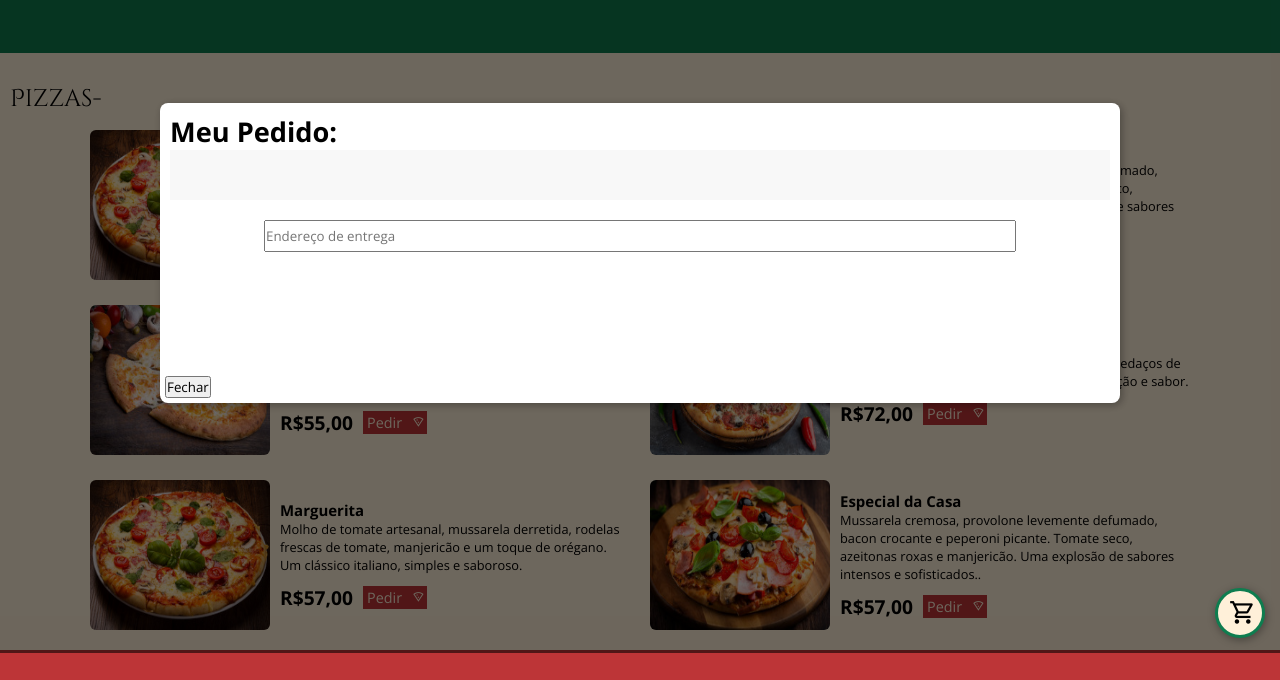
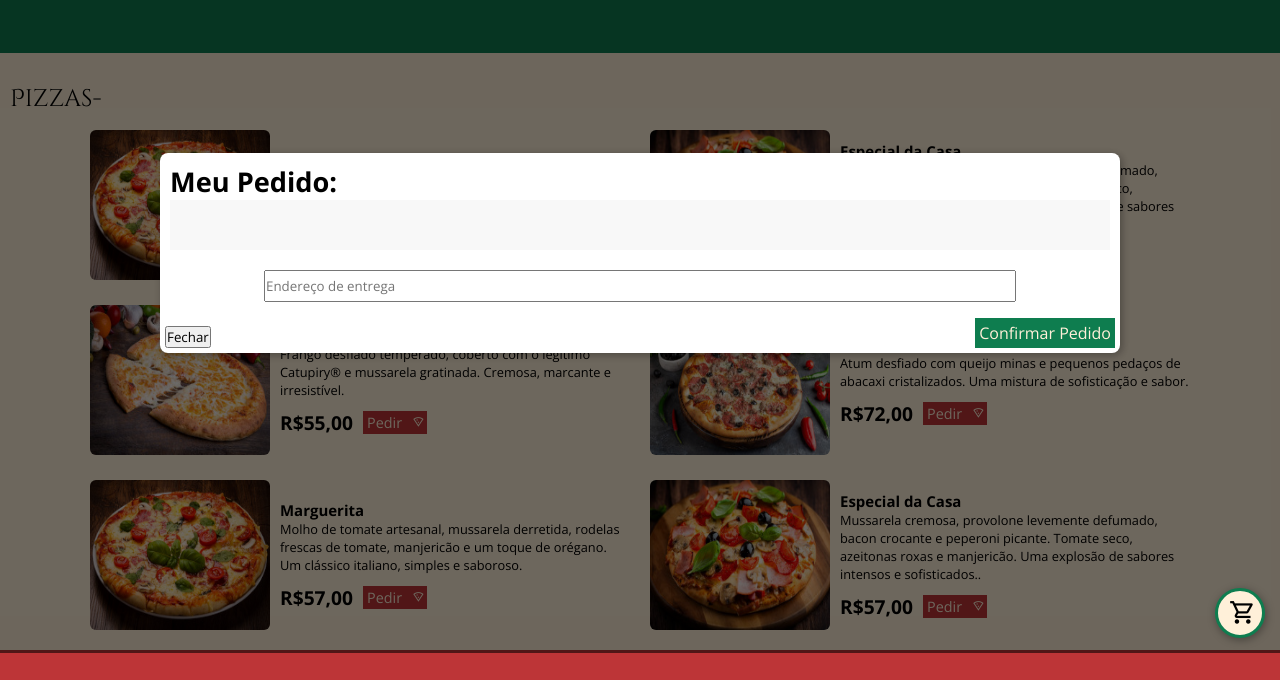
Before and after one commit to joaorocha-web/cardapio-online, a plain HTML site: page index.html in a window 1280 px wide. Both pictures are taken after a click on the button "shopping_cart". Shown: the part 147-827 px from the top of the page. Drawn offline with nearby package versions, Linux system fonts and the light colour scheme.

Commit message:
adicionando botao de confirmação

```diff
--- a/estilos/principal.css
+++ b/estilos/principal.css
@@ -158,7 +158,7 @@ main{
 
 .carrinho{
     width: 75vw;
-    min-height: 300px;
+    min-height: 200px;
     padding: 10px;
     background-color: white;
     border-radius: 8px;
@@ -176,7 +176,7 @@ main{
 }
 
 .item-pedido{
-    margin-bottom: 5px;
+    margin-bottom: 10px;
 }
 
 .item-pedido >.cancelar{
@@ -195,7 +195,17 @@ main{
     position: absolute;
     left: 5px;
     bottom: 5px;
+}
 
+.carrinho > #confirmar{
+    position: absolute;
+    right: 5px;
+    bottom: 5px;
+    background-color: var(--cor2);
+    color: var(--cor3);
+    border: none;
+    padding: 4px;
+    font-size: 1rem;
 }
 
 #botao-carrinho > .material-symbols-outlined{
@@ -254,7 +264,7 @@ main{
 
 input{
     display: block;
-    margin: 20px auto 20px auto;
+    margin: 20px auto 40px auto;
     width: 80%;
     height: 2rem;
 }
--- a/index.html
+++ b/index.html
@@ -125,6 +125,7 @@
                         <input type="text" name="end" id="iend" placeholder="Endereço de entrega">
                     </p>
                     <button id="fechar">Fechar</button>
+                    <button id="confirmar">Confirmar Pedido</button>
                 </section>
             </article>
 
```
